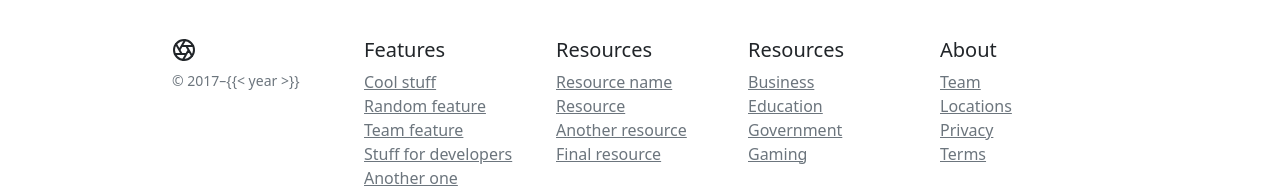
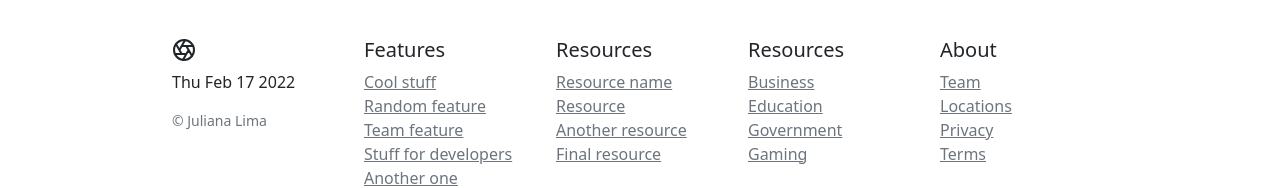
Before and after one commit to JulianaLimaBeserra/crudNode.js, a website: page client/index.html in a window 1280 px wide. Shown: the part 2853-3041 px from the top of the page. Drawn offline with Linux system fonts and the light colour scheme.

Commit message:
Adicionada data no footer

```diff
--- a/client/index.html
+++ b/client/index.html
@@ -1,5 +1,5 @@
 <!DOCTYPE html>
-<html lang="en">
+<html lang="pt-br">
 <head>
     <meta charset="UTF-8">
     <meta http-equiv="X-UA-Compatible" content="IE=edge">
@@ -111,7 +111,8 @@
     <div class="row">
       <div class="col-12 col-md">
         <svg xmlns="http://www.w3.org/2000/svg" width="24" height="24" fill="none" stroke="currentColor" stroke-linecap="round" stroke-linejoin="round" stroke-width="2" class="d-block mb-2" role="img" viewBox="0 0 24 24"><title>Product</title><circle cx="12" cy="12" r="10"/><path d="M14.31 8l5.74 9.94M9.69 8h11.48M7.38 12l5.74-9.94M9.69 16L3.95 6.06M14.31 16H2.83m13.79-4l-5.74 9.94"/></svg>
-        <small class="d-block mb-3 text-muted">&copy; 2017–{{< year >}}</small>
+        <p id="year"></p>
+        <small class="d-block mb-3 text-muted">&copy; Juliana Lima </small>
       </div>
       <div class="col-6 col-md">
         <h5>Features</h5>
--- a/client/style.js
+++ b/client/style.js
@@ -1,5 +1,4 @@
-var myCarousel = document.querySelector('#myCarousel')
-var carousel = new bootstrap.Carousel(myCarousel, {
-  interval: 2000,
-  wrap: false
-})
+const currentYear = new  Date();
+document.getElementById("year").innerHTML = currentYear.toDateString();
+//const currentYear = new Date(getFullYear);
+//const year = currentYear.getFullYear();
```
